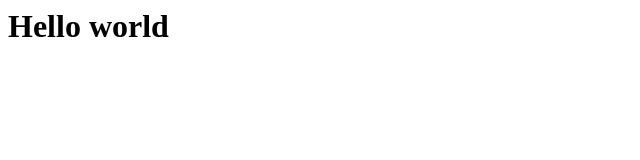
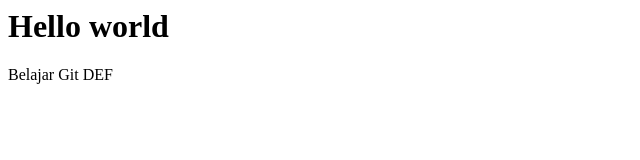
Before and after one commit to ajwijaya/belajar-git-okt-22, a plain HTML site: page index.html in a window 1280 px wide. Shown: the whole page, without its empty margins (0-640 px from the left). Drawn offline with Linux system fonts and the light colour scheme.

Commit message:
belajar revert

```diff
--- a/index.html
+++ b/index.html
@@ -4,5 +4,6 @@
 </head>
 <body>
     <h1>Hello world</h1>
+    <p>Belajar Git DEF</p>
 </body>
 </html>
```
